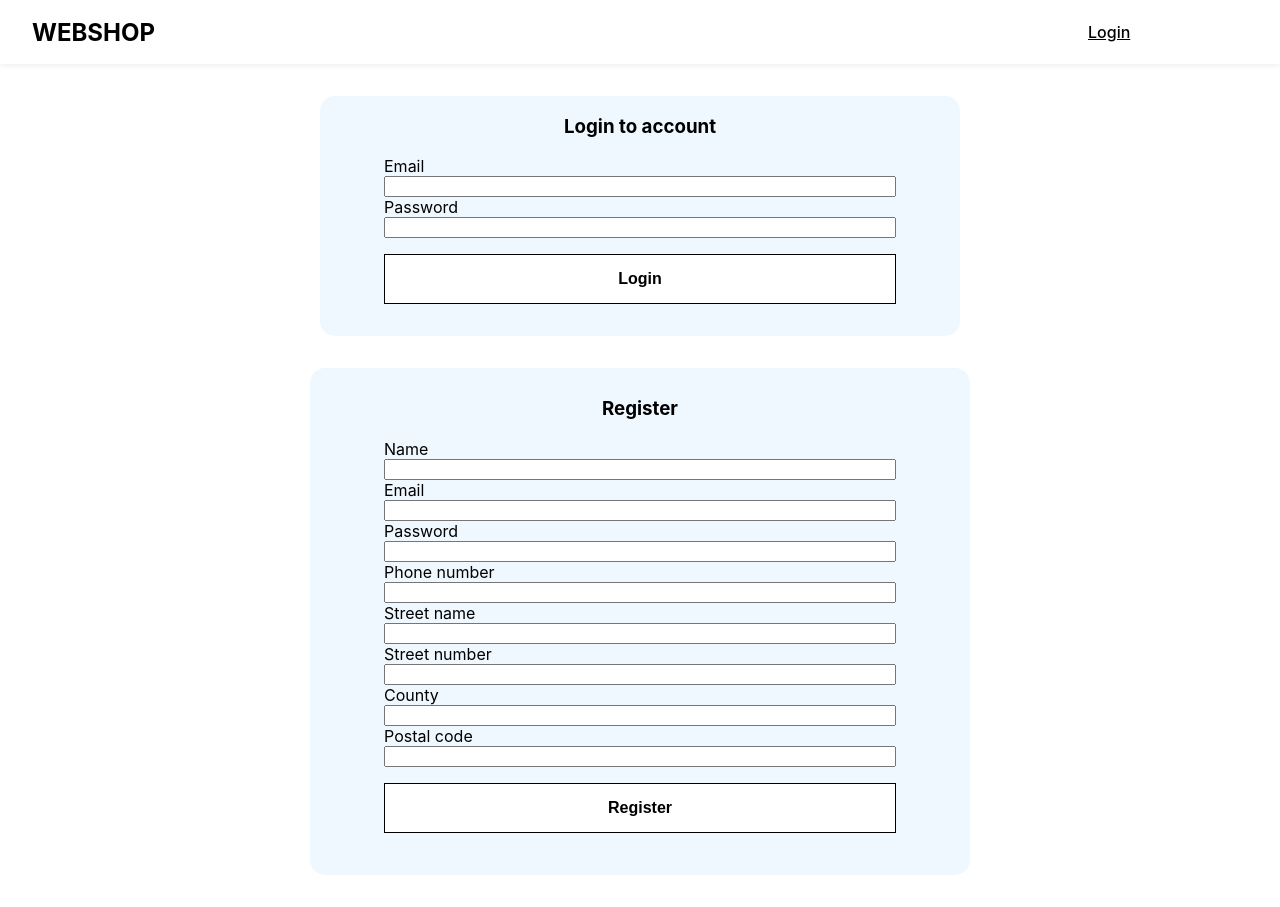
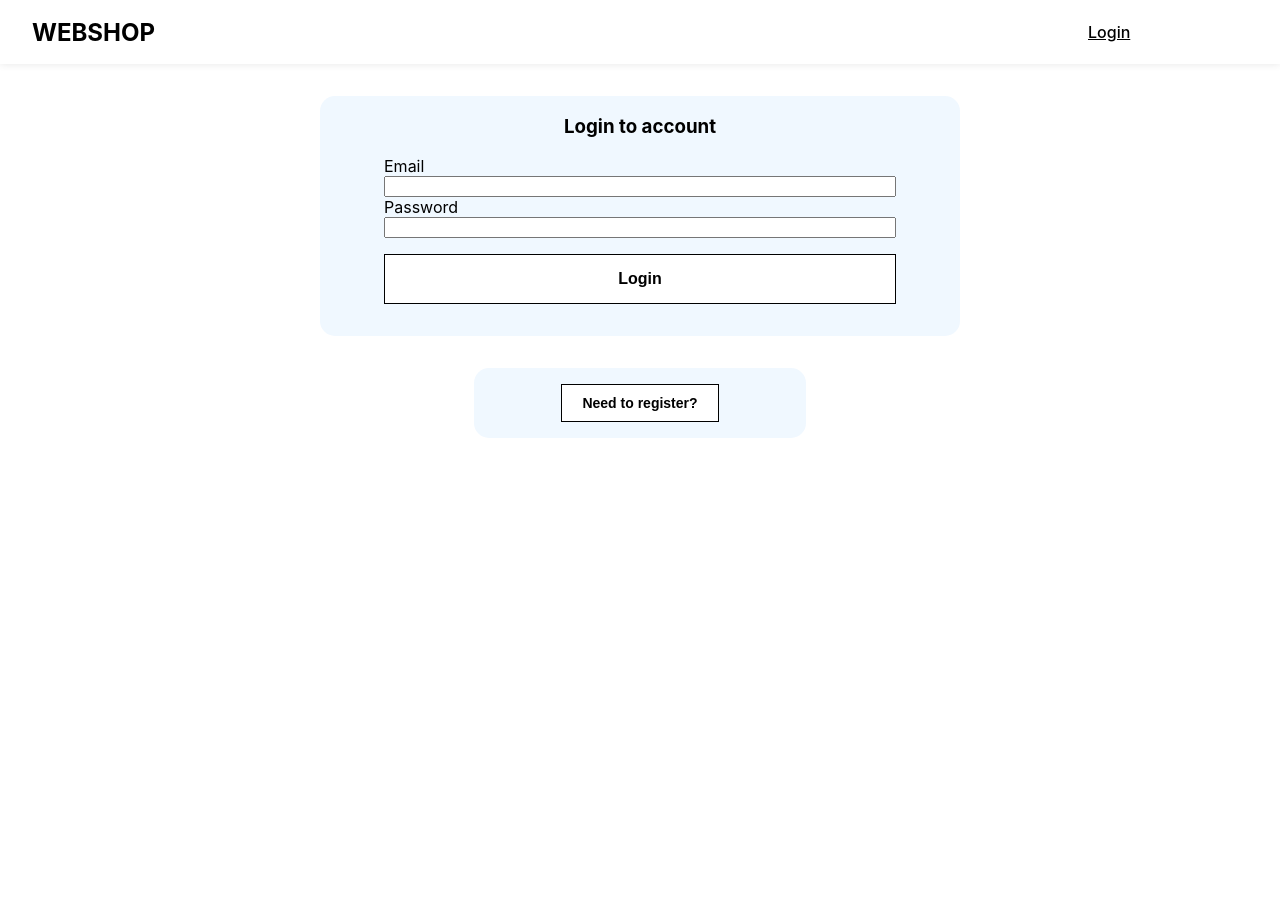
Before and after one commit to DeniseNordfalt/Projekt2-webshop, a React (Create React App) app in the folder workspaces/client/: page /user in a window 1280 px wide. After the commit the page ends 800 px from the top, so only its background shows below. Built offline with nearby package versions, Linux system fonts and the light colour scheme; no server answers.

Commit message:
style and logic for switching

```diff
--- a/workspaces/client/src/components/UserModal.tsx
+++ b/workspaces/client/src/components/UserModal.tsx
@@ -1,17 +1,59 @@
 import React, { useState, useContext } from "react";
+import styled from "styled-components";
 
 import { LoginUser } from "./LoginUser";
 import RegisterUser from "./RegisterUser";
 
 type Props = {};
 
+const ButtonContainer = styled.div`
+  display: flex;
+  justify-content: center;
+  align-items: center;
+  margin: 0 auto;
+  width: 100%;
+  max-width: 300px;
+  background-color: aliceblue;
+  border-radius: 15px;
+  padding: 1rem;
+`;
+
+const StyledButton = styled.button`
+  background-color: white;
+  border: 1px solid black;
+  color: black;
+  padding: 10px 20px;
+  text-align: center;
+  text-decoration: none;
+  display: inline-block;
+  font-size: 14px;
+  font-weight: bold;
+
+  cursor: pointer;
+
+  &:hover {
+    box-shadow: 2px 2px 2px lightgray;
+  }
+`;
+
 export default function UserModal({}: Props) {
+  const [isLogin, setIsLogin] = useState(true);
+
   return (
     <>
       <div>
-        <LoginUser />
-
-        <RegisterUser />
+        {isLogin ? (
+          <>
+            <LoginUser />
+            <ButtonContainer>
+              <StyledButton onClick={() => setIsLogin(false)}>
+                Need to register?
+              </StyledButton>
+            </ButtonContainer>
+          </>
+        ) : (
+          <RegisterUser />
+        )}
       </div>
     </>
   );
```
